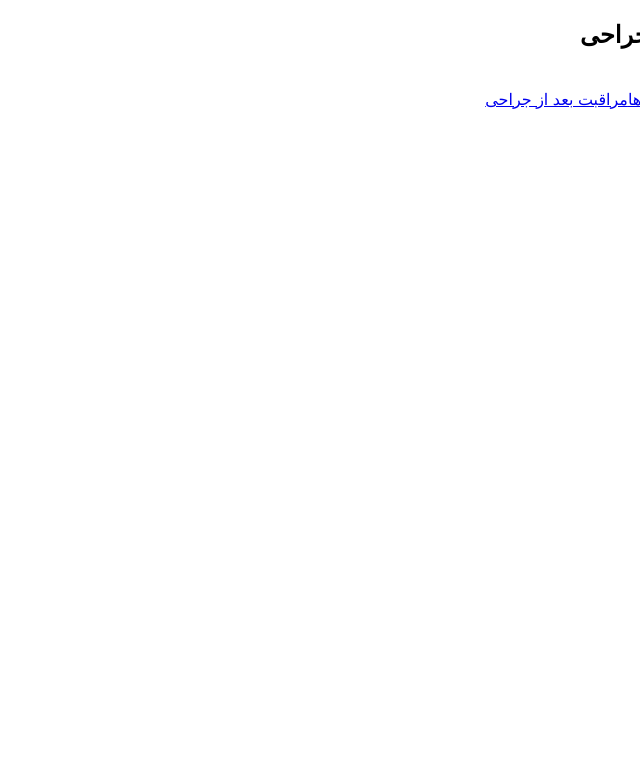
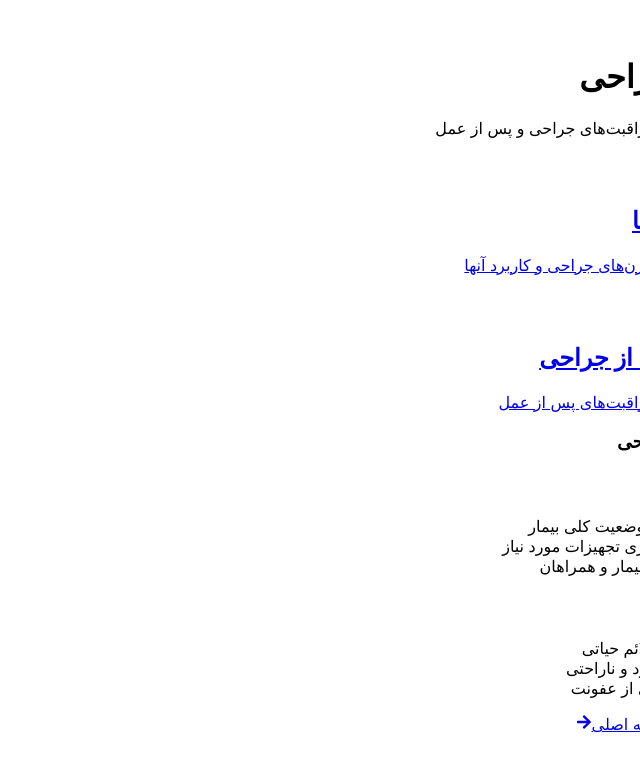
Before and after one commit to mohsenjamalpoor/lab, a React (Create React App) app: page /surgery in a window 1280 px wide. Shown: the top 772 px of the page, without its empty margins (640-1280 px from the left). Built offline with nearby package versions, Linux system fonts and the light colour scheme.

Commit message:
add drain

```diff
--- a/src/components/DrainDetailPage.jsx
+++ b/src/components/DrainDetailPage.jsx
@@ -1,32 +1,132 @@
 import React from "react";
 import { useParams, Link } from "react-router-dom";
 import { drains } from "../utils/drains";
+import { FaArrowRight, FaBandAid, FaExclamationTriangle, FaHandHoldingHeart } from "react-icons/fa";
 
 export default function DrainDetailPage() {
   const { id } = useParams();
   const drain = drains.find((item) => item.id === id);
 
   if (!drain) {
-    return <div className="p-4 text-red-600">درن مورد نظر یافت نشد.</div>;
+    return (
+      <div className="min-h-screen bg-gradient-to-br from-red-50 to-pink-50 flex items-center justify-center p-4">
+        <div className="bg-white rounded-2xl shadow-lg p-8 text-center max-w-md">
+          <div className="text-red-500 text-4xl mb-4">❌</div>
+          <h2 className="text-2xl font-bold text-gray-800 mb-2">درن مورد نظر یافت نشد</h2>
+          <p className="text-gray-600 mb-6">لطفاً از صحت آدرس اطمینان حاصل کنید</p>
+          <Link
+            to="/surgery/drains"
+            className="inline-flex items-center gap-2 bg-red-500 text-white px-6 py-3 rounded-lg hover:bg-red-600 transition-colors font-medium"
+          >
+            بازگشت به لیست درن‌ها
+            <FaArrowRight />
+          </Link>
+        </div>
+      </div>
+    );
   }
 
   return (
-    <div className="p-6 max-w-3xl mx-auto bg-white shadow-md rounded-xl mt-6">
-      <Link to="/" className="text-blue-600 hover:underline block mb-4">← بازگشت</Link>
-      <h2 className="text-2xl font-bold text-blue-700 mb-4">{drain.name}</h2>
-      <img
-        src={drain.image}
-        alt={drain.name}
-        className="w-full h-64 object-contain mb-4 rounded-md border"
-      />
-      <div className="mb-3">
-        <strong className="text-gray-700">کاربرد:</strong> {drain.usage}
-      </div>
-      <div className="mb-3">
-        <strong className="text-gray-700">عوارض:</strong> {drain.complications}
-      </div>
-      <div>
-        <strong className="text-gray-700">مراقبت‌ها:</strong> {drain.care}
+    <div className="min-h-screen bg-gradient-to-br from-blue-50 to-cyan-50 p-4">
+      <div className="max-w-4xl mx-auto">
+
+        {/* هدر */}
+        <div className="bg-white rounded-2xl shadow-lg p-6 mb-6">
+          <div className="flex items-center gap-4 mb-4">
+            <div className="bg-blue-100 p-3 rounded-full">
+              <FaBandAid className="text-blue-600" size={32} />
+            </div>
+            <div>
+              <h1 className="text-2xl md:text-3xl font-bold text-gray-800">
+                {drain.name}
+              </h1>
+              <p className="text-gray-600 mt-1">اطلاعات کامل درن جراحی</p>
+            </div>
+          </div>
+        </div>
+
+        {/* تصویر درن */}
+        <div className="bg-white rounded-2xl shadow-lg p-6 mb-6">
+          <div className="flex justify-center mb-4">
+            <img
+              src={drain.image}
+              alt={drain.name}
+              className="w-full max-w-md h-80 object-contain rounded-lg border border-gray-200"
+            />
+          </div>
+        </div>
+
+        {/* اطلاعات درن */}
+        <div className="grid grid-cols-1 md:grid-cols-2 gap-6 mb-6">
+
+          {/* کاربرد */}
+          <div className="bg-white rounded-2xl shadow-lg p-6">
+            <div className="flex items-center gap-3 mb-4">
+              <div className="bg-green-100 p-2 rounded-full">
+                <FaHandHoldingHeart className="text-green-600" size={20} />
+              </div>
+              <h3 className="text-xl font-bold text-gray-800">کاربرد</h3>
+            </div>
+            <p className="text-gray-700 leading-7">{drain.usage}</p>
+          </div>
+
+          {/* عوارض */}
+          <div className="bg-white rounded-2xl shadow-lg p-6">
+            <div className="flex items-center gap-3 mb-4">
+              <div className="bg-red-100 p-2 rounded-full">
+                <FaExclamationTriangle className="text-red-600" size={20} />
+              </div>
+              <h3 className="text-xl font-bold text-gray-800">عوارض</h3>
+            </div>
+            <p className="text-gray-700 leading-7">{drain.complications}</p>
+          </div>
+
+        </div>
+
+        {/* مراقبت‌ها */}
+        <div className="bg-white rounded-2xl shadow-lg p-6 mb-6">
+          <h3 className="text-xl font-bold text-gray-800 mb-4 flex items-center gap-3">
+            <div className="bg-blue-100 p-2 rounded-full">
+              <FaBandAid className="text-blue-600" size={20} />
+            </div>
+            مراقبت‌های ضروری
+          </h3>
+          <div className="bg-blue-50 rounded-lg p-4">
+            <p className="text-gray-700 leading-7">{drain.care}</p>
+          </div>
+        </div>
+
+        {/* نکات مهم */}
+        <div className="bg-yellow-50 border border-yellow-200 rounded-2xl p-6 mb-6">
+          <h3 className="font-bold text-yellow-800 mb-3 flex items-center gap-2">
+            <FaExclamationTriangle />
+            نکات حیاتی:
+          </h3>
+          <div className="space-y-2 text-yellow-700">
+            <p>• پایش روزانه محل درن از نظر علائم عفونت</p>
+            <p>• ثبت دقیق حجم و مشخصات ترشحات</p>
+            <p>• آموزش کامل به بیمار و همراهان</p>
+            <p>• گزارش فوری هرگونه تغییر غیرعادی</p>
+          </div>
+        </div>
+
+        {/* دکمه‌های ناوبری */}
+        <div className="flex gap-3">
+          <Link
+            to="/surgery/drains"
+            className="flex-1 inline-flex items-center justify-center gap-2 bg-blue-500 text-white px-6 py-3 rounded-lg hover:bg-blue-600 transition-colors font-medium text-center"
+          >
+            بازگشت به لیست درن‌ها
+            <FaArrowRight />
+          </Link>
+          <Link
+            to="/surgery"
+            className="flex-1 inline-flex items-center justify-center gap-2 bg-gray-500 text-white px-6 py-3 rounded-lg hover:bg-gray-600 transition-colors font-medium text-center"
+          >
+            بازگشت به بخش جراحی
+            <FaArrowRight />
+          </Link>
+        </div>
       </div>
     </div>
   );
--- a/src/components/SurgeryPage.jsx
+++ b/src/components/SurgeryPage.jsx
@@ -1,36 +1,100 @@
 import React from "react";
 import { Link } from "react-router-dom";
+import { FaArrowRight, FaUserMd, FaBandAid, FaStethoscope } from "react-icons/fa";
 
 export default function SurgeryPage() {
   const items = [
-    { label: "انواع درن ها" , to: "/surgery/drains" },
-    { label: "مراقبت بعد از جراحی", to: "/surgery/post-op-care" },
+    {
+      label: "انواع درن ها",
+      to: "/surgery/drains",
+      description: "آشنایی با انواع درن‌های جراحی و کاربرد آنها",
+      icon: <FaBandAid size={28} />,
+      color: "from-blue-500 to-cyan-600"
+    },
+    {
+      label: "مراقبت بعد از جراحی",
+      to: "/surgery/post-op-care",
+      description: "راهنمای کامل مراقبت‌های پس از عمل",
+      icon: <FaStethoscope size={28} />,
+      color: "from-green-500 to-emerald-600"
+    },
   ];
 
   return (
-    <div className="min-h-screen bg-gray-50 p-4">
+    <div className="min-h-screen bg-gradient-to-br from-blue-50 to-cyan-50 p-4">
+      <div className="max-w-4xl mx-auto">
 
-      <div className="flex justify-between items-center bg-gradient-to-r from-sky-400 to-blue-300 p-4 rounded-xl shadow-md mb-8">
-        <h2 className="text-2xl font-bold text-white">بخش جراحی</h2>
-        <Link
-          to="/home"
-          className="text-white text-xl border border-white px-3 py-1 rounded hover:bg-white hover:text-sky-500 transition"
-        >
-          بازگشت
-        </Link>
-      </div>
+        {/* هدر */}
+        <div className="bg-white rounded-2xl shadow-lg p-6 mb-6">
+          <div className="flex items-center gap-4 mb-4">
+            <div className="bg-blue-100 p-3 rounded-full">
+              <FaUserMd className="text-blue-600" size={32} />
+            </div>
+            <div>
+              <h1 className="text-2xl md:text-3xl font-bold text-gray-800">
+                بخش جراحی
+              </h1>
+              <p className="text-gray-600 mt-1">راهنمای کامل مراقبت‌های جراحی و پس از عمل</p>
+            </div>
+          </div>
+        </div>
 
+        {/* کارت‌های اصلی */}
+        <div className="grid grid-cols-1 md:grid-cols-2 gap-6 mb-8">
+          {items.map((item, index) => (
+            <Link
+              key={index}
+              to={item.to}
+              className="block group"
+            >
+              <div className={`bg-gradient-to-r ${item.color} text-white rounded-xl shadow-lg p-6 transition-all duration-300 transform group-hover:scale-105 group-hover:shadow-xl h-full`}>
+                <div className="flex items-center gap-4">
+                  <div className="bg-white bg-opacity-20 p-3 rounded-full">
+                    {item.icon}
+                  </div>
+                  <div className="text-right">
+                    <h2 className="text-xl font-bold mb-1">{item.label}</h2>
+                    <p className="text-white text-opacity-90 text-sm">{item.description}</p>
+                  </div>
+                </div>
+              </div>
+            </Link>
+          ))}
+        </div>
 
-      <div className="grid grid-cols-1 sm:grid-cols-2 gap-6">
-        {items.map((item, index) => (
+        {/* اطلاعات تکمیلی */}
+        <div className="bg-white rounded-2xl shadow-lg p-6">
+          <h3 className="text-xl font-bold text-gray-800 mb-4">نکات مهم جراحی</h3>
+          <div className="grid grid-cols-1 md:grid-cols-2 gap-4">
+            <div className="bg-yellow-50 rounded-lg p-4">
+              <h4 className="font-bold text-yellow-800 mb-2">پیش از عمل</h4>
+              <ul className="text-yellow-700 text-sm space-y-1">
+                <li>• بررسی وضعیت کلی بیمار</li>
+                <li>• آماده‌سازی تجهیزات مورد نیاز</li>
+                <li>• آموزش بیمار و همراهان</li>
+              </ul>
+            </div>
+            <div className="bg-blue-50 rounded-lg p-4">
+              <h4 className="font-bold text-blue-800 mb-2">پس از عمل</h4>
+              <ul className="text-blue-700 text-sm space-y-1">
+                <li>• پایش علائم حیاتی</li>
+                <li>• کنترل درد و ناراحتی</li>
+                <li>• پیشگیری از عفونت</li>
+              </ul>
+            </div>
+          </div>
+        </div>
+
+        {/* دکمه بازگشت */}
+        <div className="mt-8 text-center">
           <Link
-            key={index}
-            to={item.to}
-            className="border rounded-xl shadow-md p-6 bg-white hover:bg-sky-100 text-center font-semibold text-sky-600 transition"
+            to="/home"
+            className="inline-flex items-center gap-2 bg-blue-500 text-white px-6 py-3 rounded-lg hover:bg-blue-600 transition-colors font-medium"
           >
-            {item.label}
+            بازگشت به صفحه اصلی
+            <FaArrowRight />
           </Link>
-        ))}
+        </div>
       </div>
     </div>
   );
```
